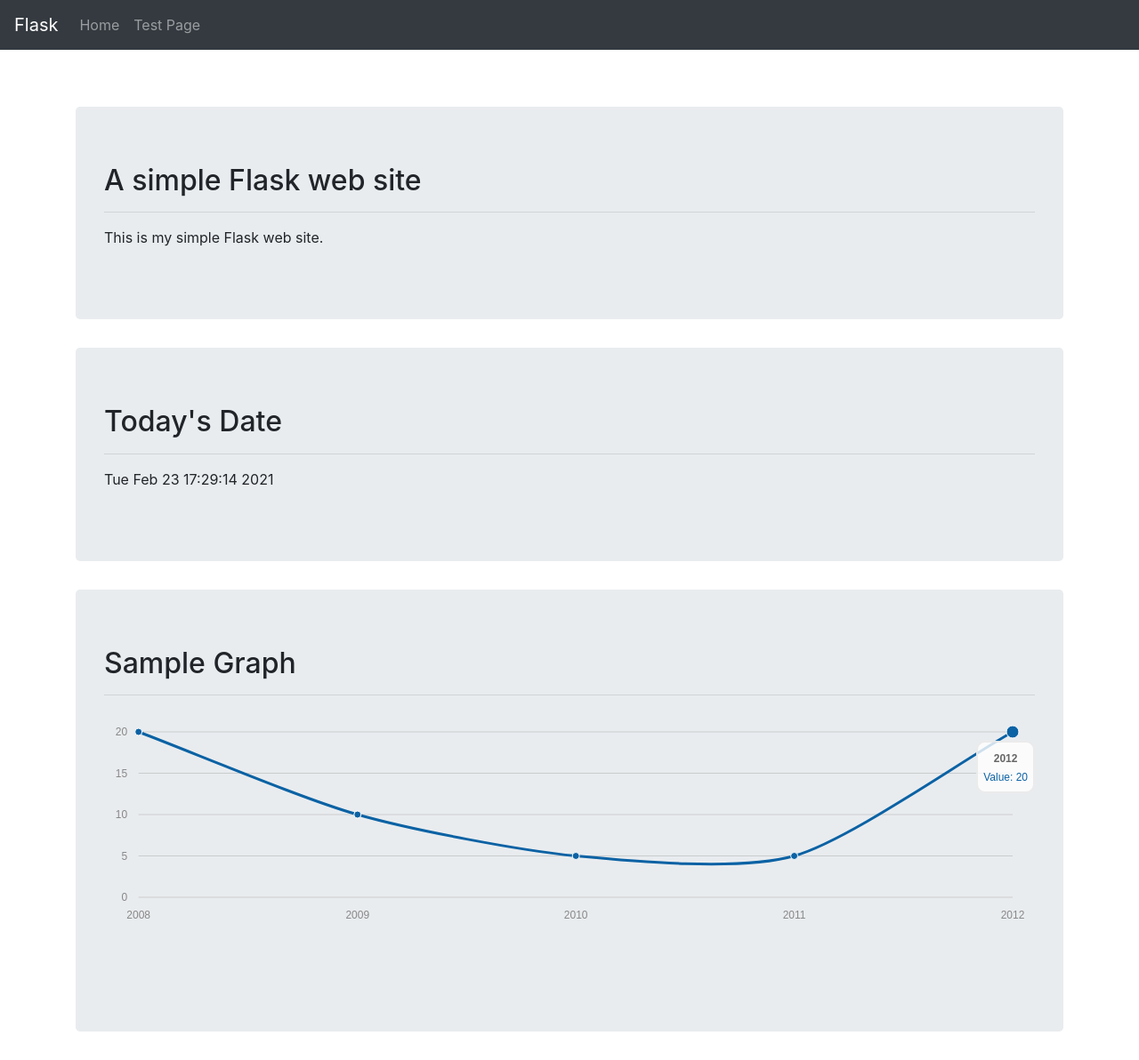
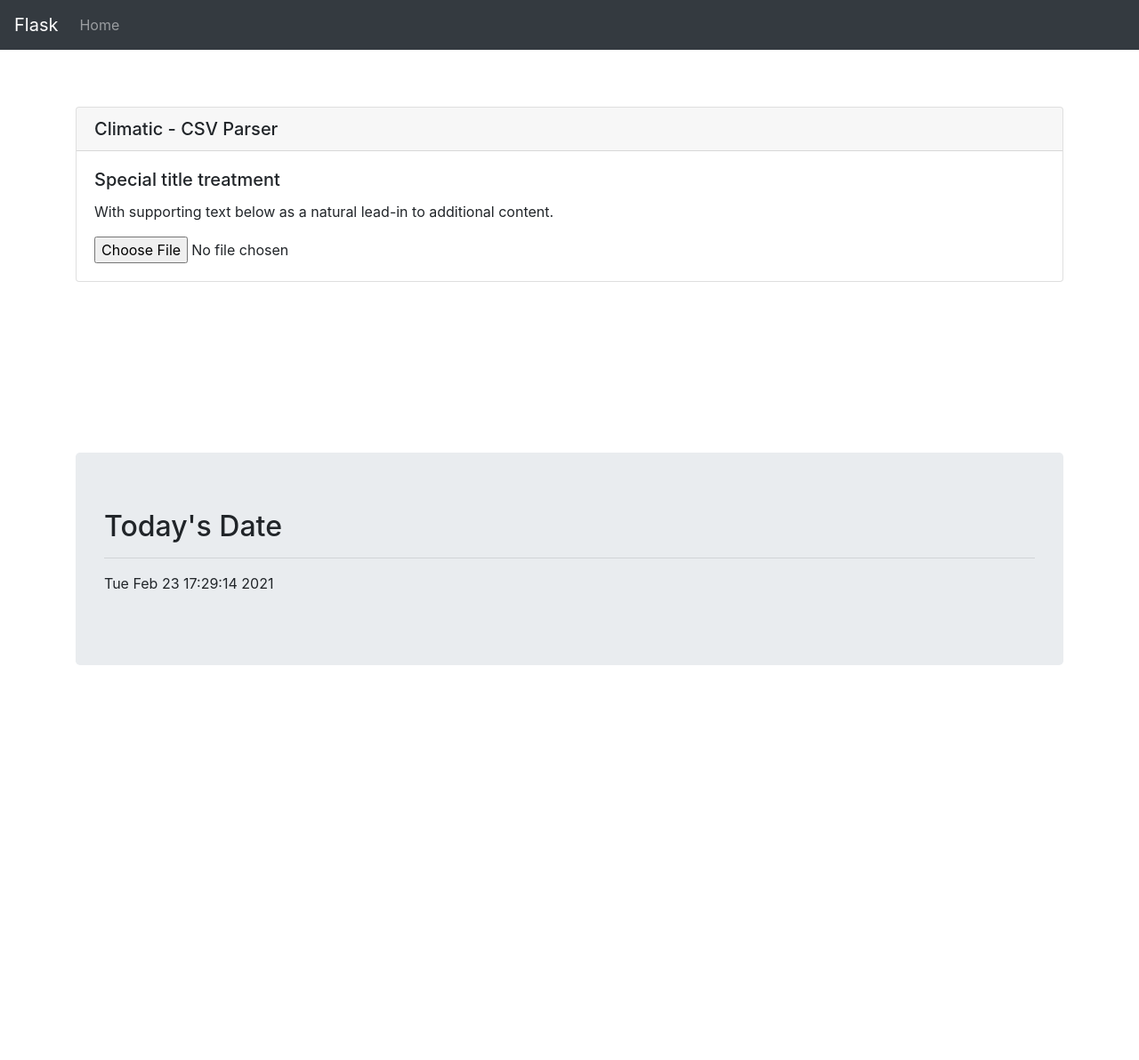
Before and after one commit to spcnvdr/climatic, a Flask app: page / in a window 1280 px wide. Shown: the whole page at 89% size. After the commit the page ends 748 px from the top, so only its background shows below. Run offline with Flask 2, Linux system fonts and the light colour scheme; some libraries are stand-ins or nearby versions.

Commit message:
Get basic features of the web page CSV parser working, display a line graph, statistics, and raw CSV data

```diff
--- /dev/null
+++ b/src/static/js/climatic.js
@@ -0,0 +1,418 @@
+/*
+ *
+ * TODO: Adjust the display format of dates on the line graph.
+ *
+ * TODO: Style the page to look nice instead of shitty.
+ *
+ * TODO: Make Flask host the CSV file created by the
+ * data logger so users can choose to download the master file and parse its
+ * data.
+ *
+ * TODO: Trigger when an 'analyze' button is clicked instead of when a file is
+ * selected.
+ *
+ * TODO: Format the code to conform to a common JS style guide
+ *
+ * TODO: Remove all the console.log lines used for debugging
+ *
+ */
+
+
+/** Check the column definitions of the CSV file
+ *  @param {string} rawData the contents of the file as a string
+ *  @returns {boolean} true if the columns are correct, else false
+ */
+function checkColumns(rawData){
+    var firstline = rawData.split("\n")[0].replace(/\s+/g, "");
+    //console.log(firstline);
+    if(firstline != "Timestamp,Celsius,Fahrenheit,Humidity"){
+        return false
+    }
+    return true
+}
+
+
+/** Verify the file selected is a CSV file with data in the format we expect
+ *  @param {string} rawData string the raw file contents returned by FileReader API
+ *  @returns {boolean} true if the file is okay, otherwise false
+ *
+ */
+function verifyFile(rawData){
+    var i;
+    var matches;
+    var splitdata = rawData.split("\n");
+
+    // make sure the column definitions are correct
+    if(!checkColumns(rawData)){
+        console.log("Badcolumns");
+        return false
+    }
+
+    /* make sure each record contains 4 columns */
+    for(i = 0; i < splitdata.length; i++){
+        matches = splitdata[i].match(/,/g);
+        if(matches != null && matches.length != 3){
+            console.log("Bad line");
+            console.log(splitdata[i]);
+            return false
+        }
+    }
+
+    return true
+}
+
+
+/** Clear the error alert box
+ *
+ */
+function clearError(){
+    $("#error-box").hide();
+    $("#error-msg").text("");
+}
+
+
+/** Display the error message in a Bootstrap alert box
+ *  @param {string} message string the error message to display
+ *
+ */
+function displayError(message){
+    // clear any previous data and hide cards on error
+    $("#file-content").text("");
+    $("#raw-card").hide();
+    $("#graph-card").hide();
+    $("#stat-card").hide();
+    clearStatistics();
+
+    // fill in message and display error div
+    $("#error-msg").text(message);
+    $("#error-box").show();
+ }
+
+
+/** Read in a local file and call the displayContents function
+ *  @param {event object} e the event trigger when a file is selected
+ *
+ */
+function readSingleFile(e) {
+    //console.log(e);
+    var file = e.target.files[0];
+    if (!file) {
+        return;
+    }
+    var reader = new FileReader();
+    reader.onload = function(e) {
+        var contents = e.target.result;
+        handleContents(contents);
+    };
+    reader.readAsText(file);
+}
+
+
+/** Handles the file contents, verify, parse, and display
+ *   the contents of the uploaded file
+ *  @param {string} contents file contents as a string returned by tehe FileReader API
+ *
+ */
+function handleContents(contents) {
+    // make sure we have a valid CSV data file
+    if(!verifyFile(contents)){
+        displayError("Incorrect data detected. Please try a different file.");
+        return;
+    } else {
+        clearError();
+    }
+
+    // populate raw data scroll box
+    var element = document.getElementById("file-content");
+    element.textContent = contents;
+
+    // parse CSV data into an array
+    var data = CSVToArray(contents, ",");
+
+    // debugging
+    //console.log(data);
+    //console.log("------------------");
+    var parsed = parseData(data);
+    //console.log(parsed);
+    displayStatistics(calculateStatistics(parsed));
+
+    // show all the cards and plot the line graph
+    $("#graph-card").show();
+    $("#raw-card").show();
+    $("#stat-card").show();
+    var line = makeGraph($("#line-graph"), data);
+}
+
+
+/** Calculates statistics from the parsed CSV data, if there are multiple data
+ *  points that tie, then the most recent data point is preferred
+ *  @param {object} data an array of objects returned from the parseData function
+ *  @returns {object} an object containing the max/min/avg temperature seen and
+ *   max/min/avg humidity seen.
+ *
+ */
+function calculateStatistics(data){
+    var hightemp = -1;
+    var lowtemp = 1000000;
+
+    var highhumid = -1;
+    var lowhumid = 1000;
+
+    var avgtemp = 0;
+    var tempcount = 0
+
+    var avghumidity = 0;
+    var humidcount = 0;
+
+    var hightempdate, lowtempdate, highhumiddate, lowhumiddate;
+
+    var stats = []
+    var i;
+    for(i = 0; i < data.length; i++){
+        if(data[i].hasOwnProperty("fahrenheit")){
+            tempcount++;
+            avgtemp += data[i]["fahrenheit"];
+
+            if(data[i]["fahrenheit"] >= hightemp){
+                hightemp = data[i]["fahrenheit"];
+                hightempdate = data[i]["timestamp"];
+            } else if(data[i]["fahrenheit"] <= lowtemp){
+                lowtemp = data[i]["fahrenheit"];
+                lowtempdate = data[i]["timestamp"];
+            }
+        }
+
+        if(data[i].hasOwnProperty("humidity")){
+            humidcount++;
+            avghumidity += data[i]["humidity"];
+
+            if(data[i]["humidity"] >= highhumid){
+                highhumid = data[i]["humidity"];
+                highhumiddate = data[i]["timestamp"];
+            } else if(data[i]["humidity"] <= lowhumid){
+                lowhumid = data[i]["humidity"];
+                lowhumiddate = data[i]["timestamp"];
+            }
+        }
+    }
+
+    avgtemp /= tempcount;
+    avghumidity /= humidcount;
+    stats.push({"maxtemp": hightemp, "maxtempdate": hightempdate,
+                "mintemp": lowtemp, "mintempdate": lowtempdate,
+                "avgtemp": avgtemp, "maxhumid": highhumid,
+                "maxhumiddate": highhumiddate, "minhumid": lowhumid,
+                "minhumiddate": lowhumiddate, "avghumid": avghumidity});
+    return stats;
+}
+
+
+/** Display the statistics in the stat-card
+ * @param {object} stats the statistics calculated by calculateStatistics
+ *
+ */
+function displayStatistics(stats){
+
+    $("#max-temp").text(stats[0]["maxtemp"].toString() + " F" + " - " + getDateString(stats[0]["maxtempdate"]));
+    $("#min-temp").text(stats[0]["mintemp"].toString() + " F" + " - " + getDateString(stats[0]["mintempdate"]));
+    $("#avg-temp").text(stats[0]["avgtemp"].toFixed(2) + " F");
+
+    $("#max-humidity").text(stats[0]["maxhumid"].toString() + "%" + " - " + getDateString(stats[0]["maxhumiddate"]));
+    $("#min-humidity").text(stats[0]["minhumid"].toString() + "%" + " - " + getDateString(stats[0]["minhumiddate"]));
+    $("#avg-humidity").text(stats[0]["avghumid"].toFixed(2) + "%");
+}
+
+
+/** Clear statistics on an error
+ *
+ */
+function clearStatistics(){
+    $("#max-temp").text("");
+    $("#min-temp").text("");
+    $("#avg-temp").text("");
+
+    $("#max-humidity").text("");
+    $("#min-humidity").text("");
+    $("#avg-humidity").text("");
+}
+
+
+/** Parse the raw CSV data array into parsed dates and convert strings to floats
+ * @param data raw CSV data produced by CSVToArray
+ * @returns {object} a new object containing timestamp, fahrenheit, and humidity data
+ *
+ */
+function parseData(data){
+    var newdata = [];
+    var i;
+
+    // start at 1 to skip column definitions
+    for(i = 1; i < data.length; i++){
+        if(data[i].length > 1){
+            var date = Date.parse(data[i][0]);
+            //var cels = parseFloat(temp1[i][1]);
+            var fah = parseFloat(data[i][2]);
+            var hum = parseFloat(data[i][3].slice(0, -1));
+            newdata.push({"timestamp": date, "fahrenheit": fah, "humidity": hum});
+        }
+    }
+
+    return newdata;
+}
+
+
+/** Get only the last 15 entries if there is a lot of data points
+ * @param {object} data parsed CSV data produced by the parseData function
+ * @returns {object} a new object containing only the last 15 entries
+ *
+ */
+function trimData(data){
+    var i;
+    var newdata = [];
+
+    for(i = data.length-15; i < data.length; i++){
+        newdata.push(data[i]);
+    }
+    return newdata;
+}
+
+
+/** Make the line graph
+ * @param {string} element the element the graph will be anchored to
+ * @param {object} rawdata raw CSV data produced by CSVToArray
+ *
+ */
+function makeGraph(element, rawdata){
+    // Remove the previous graph if it exists
+    $("#line-graph").empty();
+    var graphdata;
+
+    var parsedata = parseData(rawdata);
+
+    // If more than 15 data points, only show most recent 15
+    if(parsedata.length > 15){
+        graphdata = trimData(parsedata);
+    } else {
+        graphdata = parsedata;
+    }
+
+    var line = new Morris.Line({
+        // ID of the element in which to draw the chart.
+        element: element,
+        // Chart data records -- each entry in this array
+        // corresponds to a point on the chart.
+        data: graphdata,
+        // The name of the data record attribute that contains
+        // x-values.
+        xkey: 'timestamp',
+        // A list of names of data record attributes that
+        // contain y-values.
+        ykeys: ['fahrenheit', 'humidity'],
+        // Labels for the ykeys -- will be displayed when
+        // you hover over the chart.
+        labels: ['Temperature', 'Humidity']
+    });
+    return line;
+}
+
+
+// From:
+// https://www.bennadel.com/blog/1504-ask-ben-parsing-csv-strings-with-javascript-exec-regular-expression-command.htm
+
+/** This will parse a delimited string into an array of
+ *  arrays. The default delimiter is the comma, but this
+ *  can be overriden in the second argument.
+ *  @param {string} strData raw file contents
+ *  @param {string} strDelimiter the delimiter to use to separate columns
+ *  @returns {array} a 2D array representing the CSV data
+ *
+ */
+function CSVToArray(strData, strDelimiter){
+    // Check to see if the delimiter is defined. If not,
+    // then default to comma.
+    strDelimiter = (strDelimiter || ",");
+
+    // Create a regular expression to parse the CSV values.
+    var objPattern = new RegExp((
+            // Delimiters.
+            "(\\" + strDelimiter + "|\\r?\\n|\\r|^)" +
+
+            // Quoted fields.
+            "(?:\"([^\"]*(?:\"\"[^\"]*)*)\"|" +
+
+            // Standard fields.
+            "([^\"\\" + strDelimiter + "\\r\\n]*))"
+        ), "gi");
+
+        // Create an array to hold our data. Give the array
+        // a default empty first row.
+        var arrData = [[]];
+
+        // Create an array to hold our individual pattern
+        // matching groups.
+        var arrMatches = null;
+
+    // Keep looping over the regular expression matches
+    // until we can no longer find a match.
+    while(arrMatches = objPattern.exec(strData)){
+
+        // Get the delimiter that was found.
+        var strMatchedDelimiter = arrMatches[1];
+
+        // Check to see if the given delimiter has a length
+        // (is not the start of string) and if it matches
+        // field delimiter. If id does not, then we know
+        // that this delimiter is a row delimiter.
+        if(strMatchedDelimiter.length && (strMatchedDelimiter != strDelimiter)){
+            // Since we have reached a new row of data,
+            // add an empty row to our data array.
+            arrData.push([]);
+        }
+
+        // Now that we have our delimiter out of the way,
+        // let's check to see which kind of value we
+        // captured (quoted or unquoted).
+        if(arrMatches[2]){
+
+            // We found a quoted value. When we capture
+            // this value, unescape any double quotes.
+            var strMatchedValue = arrMatches[2].replace(
+                new RegExp("\"\"", "g"), "\"");
+
+        }else{
+
+            // We found a non-quoted value.
+            var strMatchedValue = arrMatches[3];
+
+        }
+
+        // Now that we have our value string, let's add
+        // it to the data array.
+        arrData[arrData.length - 1].push(strMatchedValue);
+    }
+
+    // Return the parsed data.
+    return(arrData);
+}
+
+
+/** A simple function to convert raw date in Epoch time to a string
+ *  @param {int} rawdate number of seconds since Epoch
+ *  @returns {string} the formatted date as a string
+ *
+ */
+function getDateString(rawdate){
+    var parsed = new Date(rawdate);
+    return parsed.toLocaleString();
+}
+
+/* Listener that is triggered when a file is selected */
+
+//document.getElementById('file-input').addEventListener('change', readSingleFile, false);
+$("#file-input").on("change", readSingleFile);
+/*
+$("#file-input").on("change", function(e){
+    console.log(e);
+    console.log("SUCCESS")
+});
+*/
--- a/src/templates/home.html
+++ b/src/templates/home.html
@@ -2,58 +2,93 @@
 <html lang="en">
     <head>
         <meta charset="utf-8">
-        <title>Flask Site</title>
+        <title>Climatic</title>
     </head>
     <body>
         {% extends "template.html" %}
         {% block content %}
         <main role="main" class="container">
-            <div class="jumbotron">
-                <h2><span>A simple Flask web site</span></h2>
-                <hr>
-                <p>
-                    This is my simple Flask web site.
-                </p>
+
+            <!--TODO: Put the file input in a form with labels and a analyze button-->
+            <div class="card">
+                <h5 class="card-header">Climatic - CSV Parser</h5>
+                <div class="card-body">
+                    <h5 class="card-title">Special title treatment</h5>
+                    <p class="card-text">With supporting text below as a natural lead-in to additional content.</p>
+                    <input type="file" id="file-input" accept=".csv">
+
+                    <div id="error-box" class="alert alert-danger" role="alert" style="margin-top: 16px; display: none;">
+                        <p id="error-msg">Errors go here</p>
+                    </div>
+                </div>
             </div>
 
+            <!-- This card displays the statistics calculated from
+                the CSV file
+            -->
+            <br><br>
+            <div id="stat-card" class="card" style="display: none;">
+                <h5 class="card-header">Statistics</h5>
+                <div class="card-body">
+                    <div class="row">
+
+                        <div class="col-md-6">
+                            <h5 class="text-center">Temperature</h5>
+                            <ul class="list-group">
+                                <li id="max-temp" class="list-group-item"></li>
+                                <li id="min-temp" class="list-group-item"></li>
+                                <li id="avg-temp" class="list-group-item"></li>
+                            </ul>
+                        </div>
+                        <div class="col-md-6">
+                            <h5 class="text-center">Humidity</h5>
+                            <ul class="list-group">
+                                <li id="max-humidity" class="list-group-item"></li>
+                                <li id="min-humidity" class="list-group-item"></li>
+                                <li id="avg-humidity" class="list-group-item"></li>
+                            </ul>
+                        </div>
+                    </div>
+                </div>
+            </div>
+
+            <!-- This card holds the line graph which either displays all the data
+                points on the graph or the last 15 entries if there are a lot of
+                data points
+            -->
+            <br><br>
+            <div id="graph-card" class="card" style="display: none;">
+                <h5 class="card-header">Line Graph</h5>
+                <div class="card-body">
+                    <h5 class="card-title">Graph of CSV data or the last 15 entries</h5>
+                    <div id="line-graph" style="height: 250px; width: auto;"></div>
+                </div>
+            </div>
+
+            <!-- This card displays the unmodified contents of the CSV file -->
+            <br><br>
+            <div id="raw-card" class="card" style="display: none;">
+                <h5 class="card-header">Raw Data</h5>
+                <div class="card-body">
+                    <div class="list-group" style="overflow-y: auto; max-height: 200px;">
+                        <pre id="file-content"></pre>
+                    </div>
+                </div>
+            </div>
+
+            <br><br>
             <div class="container jumbotron">
                 <h2>Today's Date</h2>
                 <hr>
                 <p>{{date}}</p>
             </div>
-
-            <div class="jumbotron">
-                <h2>Sample Graph</h2>
-                <hr>
-                <div id="chart" style="height: 250px; width: auto;"></div>
-                <script>
-                    new Morris.Line({
-                        // ID of the element in which to draw the chart.
-                        element: 'chart',
-                        // Chart data records -- each entry in this array
-                        // corresponds to a point on the chart.
-                        data: [
-                            { year: '2008', value: 20 },
-                            { year: '2009', value: 10 },
-                            { year: '2010', value: 5 },
-                            { year: '2011', value: 5 },
-                            { year: '2012', value: 20 },
-                        ],
-                        // The name of the data record attribute that contains
-                        // x-values.
-                        xkey: 'year',
-                        // A list of names of data record attributes that
-                        // contain y-values.
-                        ykeys: ['value'],
-                        // Labels for the ykeys -- will be displayed when
-                        // you hover over the chart.
-                        labels: ['Value']
-                    });
-                </script>
-                <br>
-                <br>
-            </div>
+            <br><br>
         </main>
         {% endblock %}
     </body>
 </html>
+
+{% block scripts %}
+<script type="text/javascript"
+    src="{{ url_for('static', filename='js/climatic.js') }}"></script>
+{% endblock %}
--- a/src/templates/template.html
+++ b/src/templates/template.html
@@ -51,9 +51,6 @@
                 <li class="nav-item">
                     <a class="nav-link" href="{{url_for('home')}}">Home</a>
                 </li>
-                <li class="nav-item">
-                    <a class="nav-link" href="{{url_for('testpage')}}">Test Page</a>
-                </li>
                 </ul>
             </div>
         </nav>
```
